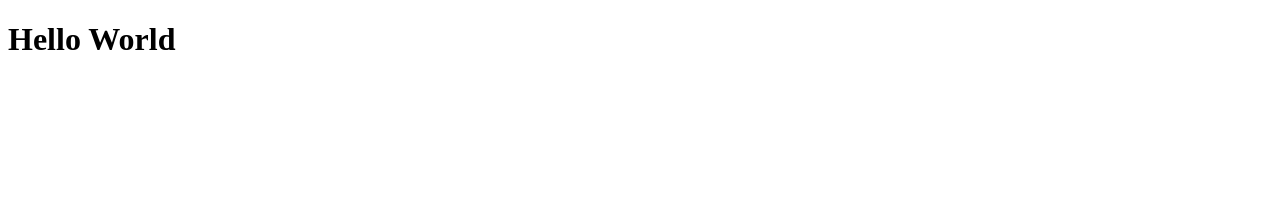
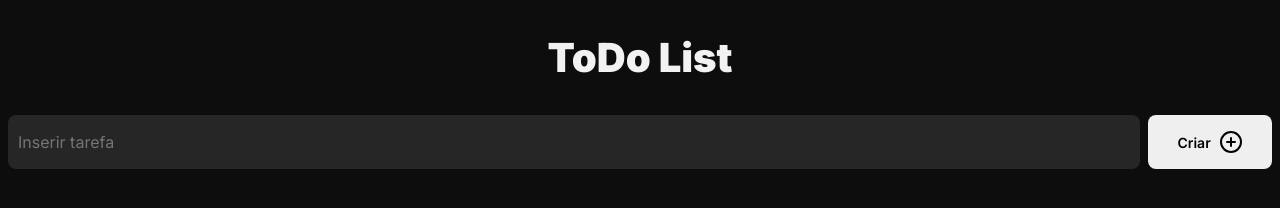
Before and after one commit to ironblodz/to_do_list, a plain HTML site: page index.html in a window 1280 px wide. Drawn offline with Linux system fonts and the light colour scheme.

Commit message:
feat: add initial styles and structure for to-do list
Introduce a new CSS file with styles for the to-do list application and update the HTML structure to include a header and a form for adding tasks. The changes include styling for the body, header, and form elements, as well as the integration of the Inter font from Google Fonts.

```diff
--- /dev/null
+++ b/assets/css/styles.css
@@ -0,0 +1,64 @@
+* {
+  font-family: "Inter", Helvetica, sans-serif;
+  font-size: 62.5%;
+}
+
+body {
+  background-color: #0d0d0d;
+  color: #f2f2f2;
+  font-size: 1.4rem;
+}
+
+.section-header header {
+  text-align: center;
+}
+
+.section-header header h1 {
+  font-size: 4rem;
+  font-weight: 900;
+}
+
+.container {
+  width: 100%;
+  max-width: 736px;
+  margin: 0 auto;
+}
+
+.section-add-task .form-container {
+  display: flex;
+  justify-content: flex-start;
+  align-items: center;
+  gap: 8px;
+}
+
+.section-add-task .form-container input {
+  height: calc(54px - 20px);
+  width: 90%;
+  background-color: #262626;
+  border-radius: 8px;
+  border: 0;
+  padding: 10px;
+  font-size: 1.6rem;
+  font-weight: 400;
+  color: #808080;
+  outline: none;
+}
+
+.section-add-task .form-container button {
+  width: 10%;
+  min-width: 90px;
+  display: flex;
+  justify-content: center;
+  align-items: center;
+  gap: 8px;
+  height: 54px;
+  border-radius: 8px;
+  outline: none;
+  border: none;
+  cursor: pointer;
+}
+
+.section-add-task .form-container button span {
+  font-size: 1.4rem;
+  font-weight: 600;
+}
--- a/index.html
+++ b/index.html
@@ -5,10 +5,36 @@
     <meta charset="UTF-8">
     <meta name="viewport" content="width=device-width, initial-scale=1.0">
     <title>To-DO List</title>
+    <link rel="preconnect" href="https://fonts.googleapis.com">
+    <link rel="preconnect" href="https://fonts.gstatic.com" crossorigin>
+    <link
+        href="https://fonts.googleapis.com/css2?family=Inter:ital,opsz,wght@0,14..32,100..900;1,14..32,100..900&display=swap"
+        rel="stylesheet">
+
+    <link rel="stylesheet" href="assets/css/styles.css">
 </head>
 
 <body>
-    <h1>Hello World</h1>
+    <section class="section-header container">
+        <header>
+            <h1>ToDo List</h1>
+        </header>
+    </section>
+    <section class="section-add-task">
+        <div class="form-container">
+            <input name="add-task" type="text" id="add-task" placeholder="Inserir tarefa">
+            <button type="submit">
+                <span>Criar</span>
+                <svg xmlns="http://www.w3.org/2000/svg" width="24" height="24" viewBox="0 0 24 24" fill="none"
+                    stroke="currentColor" stroke-width="2" stroke-linecap="round" stroke-linejoin="round"
+                    class="lucide lucide-circle-plus-icon lucide-circle-plus">
+                    <circle cx="12" cy="12" r="10" />
+                    <path d="M8 12h8" />
+                    <path d="M12 8v8" />
+                </svg>
+            </button>
+        </div>
+    </section>
 </body>
 
 </html>
```
